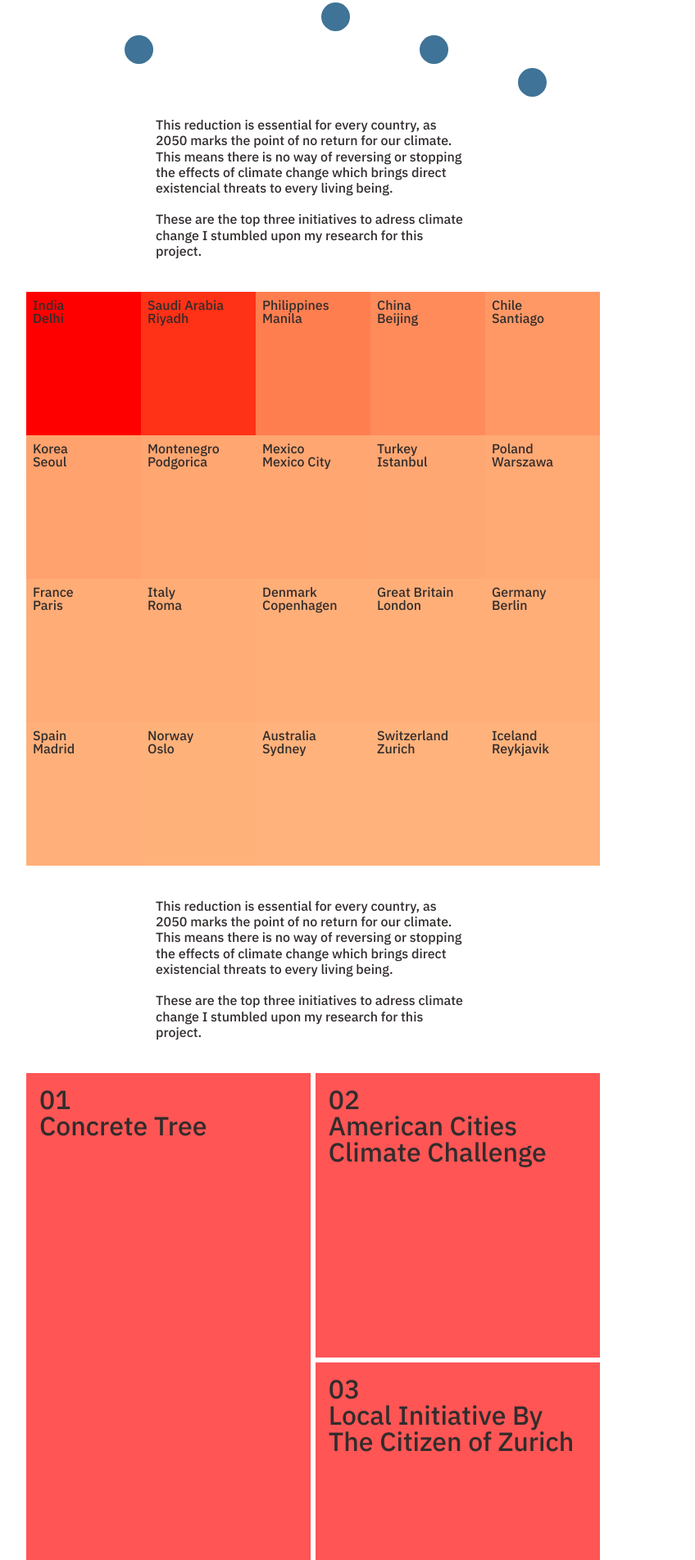
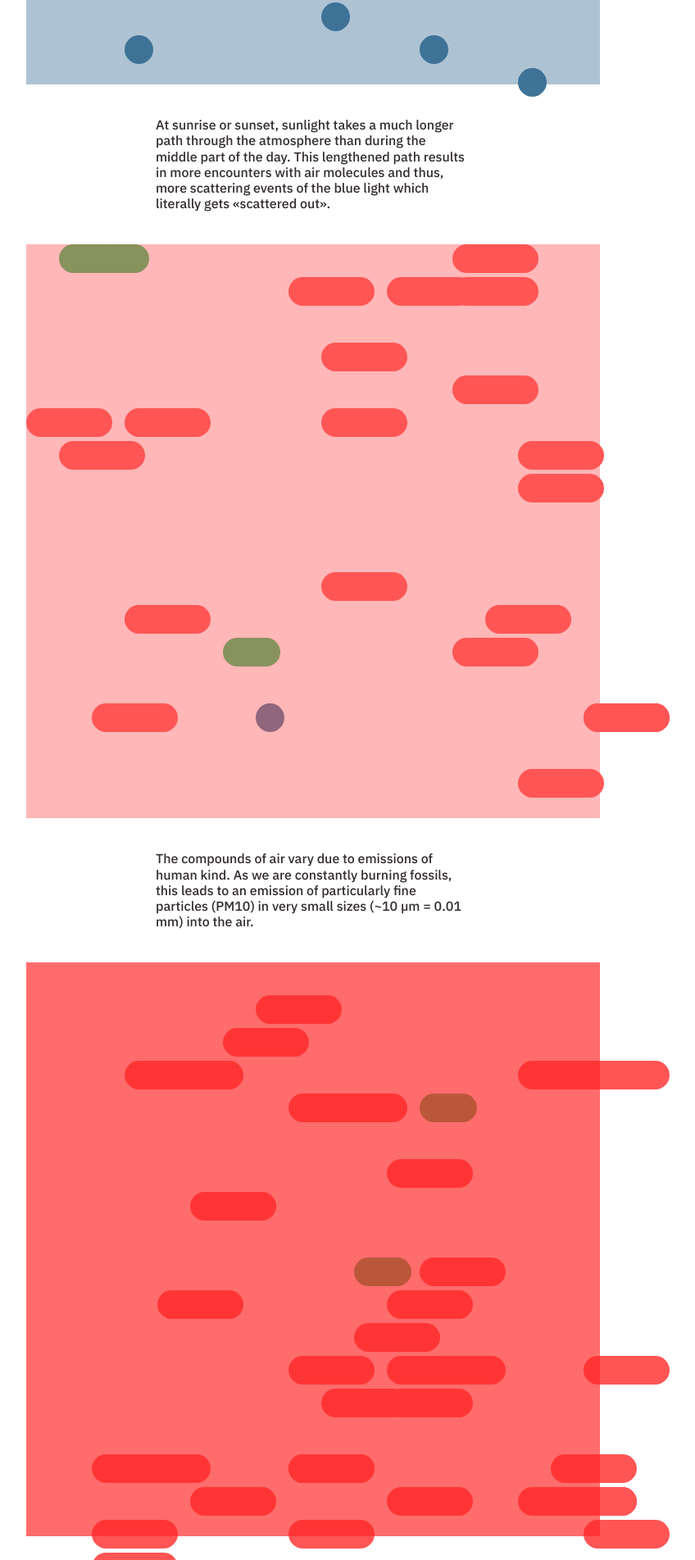
Before and after one commit to interactivethings/crimson-to-salmon, a React (Create React App) app: page / in a window 1280 px wide. Shown: the part 1864-3767 px from the top of the page at 82% size, without its empty margins (258-1106 px from the left). Built offline with nearby package versions, Linux system fonts and the light colour scheme.

Commit message:
Add red scattering + sky appearance animation

```diff
--- a/src/Main.tsx
+++ b/src/Main.tsx
@@ -7,7 +7,7 @@ import { Air } from './components/Air';
 // import {Country} from "../src/components/Countries"
 import styled from '@emotion/styled-base';
 // import { ParagraphStory } from './materials/materials';
-import { BlueScattering } from './components/Scattering';
+import { BlueScattering, RedScattering, RedPollutedScattering } from './components/Scattering';
 import { Country, TwentyCountries } from './components/Countries';
 import { ParagraphStory } from './materials/materials';
 import { Initiatives } from './components/Initiatives';
@@ -50,6 +50,16 @@ export class Main extends React.Component<Props> {
         </ParagraphStory>
         <BlueScattering />
 
+        <ParagraphStory>
+            At sunrise or sunset, sunlight takes a much longer path through the atmosphere than during the middle part of the day. This lengthened path results in more encounters with air molecules and thus, more scattering events of the blue light which literally gets «scattered out».
+        </ParagraphStory>
+        <RedScattering />
+
+        <ParagraphStory>
+            The compounds of air vary due to emissions of human kind. As we are constantly burning fossils, this leads to an emission of particularly fine particles (PM10) in very small sizes (~10 µm = 0.01 mm) into the air.
+        </ParagraphStory>
+        <RedPollutedScattering />
+
         {/* Twenty Countries */}
         <ParagraphStory>
             This reduction is essential for every country, as 2050 marks the point of no return for our climate. This means there is no way of reversing or stopping the effects of climate change which brings direct existencial threats to every living being.<br></br>
--- a/src/components/Scattering.tsx
+++ b/src/components/Scattering.tsx
@@ -1,13 +1,7 @@
 import * as React from 'react';
 import styled from '@emotion/styled-base';
 import { keyframes } from '@emotion/core';
-import { AirBlue, AirRed, AirGreen } from 'src/materials/materials';
-
-export const BlueWrapper = styled('div')`
-    position: relative;
-    width: 700px;
-    height: 700px;
-`
+import { AirBlue, AirRed, AirGreen, VizWrapper, AirRedDark } from 'src/materials/materials';
 
 export const xPositionBlue = Math.round(((Math.random() * 700) + 1) / 40) * 40;
 export const xPositionGreen = Math.round(((Math.random() * 700) + 1) / 40) * 40;
@@ -38,7 +32,7 @@ export const ScatterElementBlue = styled('div')`
     border-radius: 17.5px;
     background-color: ${AirBlue};
     position: absolute;
-    animation: ${BlueScatter} ease-out 5s;
+    animation: ${BlueScatter} ease-out 3s;
 `
 
 const GreenScatter = keyframes`
@@ -62,7 +56,7 @@ export const ScatterElementGreen = styled('div')`
     border-radius: 17.5px;
     background-color: ${AirGreen};
     position: absolute;
-    animation: ${GreenScatter} ease-out 5s;
+    animation: ${GreenScatter} ease-out 3s;
 `
 
 const RedScatter = keyframes`
@@ -77,8 +71,39 @@ const RedScatter = keyframes`
       top: ${xPositionBlue};
       left: ${xPositionBlue};
   }
+`;
 
+const BlueSky = keyframes`
+  from, 50% {
+    opacity: 0;
+  }
+
+  100% {
+      opacity: 0.5;
+  }
 `;
+
+const RedSky = keyframes`
+  from, 50% {
+    opacity: 0;
+  }
+
+  100% {
+      opacity: 0.5;
+  }
+`;
+
+const ExtremeRedSky = keyframes`
+  from, 50% {
+    opacity: 0;
+  }
+
+  100% {
+      opacity: 0.8;
+  }
+`;
+
+
 
 export const ScatterElementRed = styled('div')`
     width: 105px;
@@ -86,7 +111,32 @@ export const ScatterElementRed = styled('div')`
     border-radius: 17.5px;
     background-color: ${AirRed};
     position: absolute;
-    animation: ${RedScatter} ease-out 5s;
+    animation: ${RedScatter} ease-out 3s;
+`
+
+export const DaytimeSky = styled('div')`
+    width: 700px;
+    height: 700px;
+    background-color: ${AirBlue};
+    opacity: 0.5;
+    animation: ${BlueSky} ease-out 6s;
+`
+
+export const EveningSky = styled('div')`
+    width: 700px;
+    height: 700px;
+    background-color: ${AirRed};
+    opacity: 0.5;
+    animation: ${RedSky} ease-out 6s;
+`
+
+export const PollutedEveningSky = styled('div')`
+    width: 700px;
+    height: 700px;
+    background-color: ${AirRedDark};
+    opacity: 0.8;
+    animation: ${ExtremeRedSky} ease-out 6s;
+
 `
 
 export class BlueScattering extends React.Component {
@@ -118,7 +168,7 @@ export class BlueScattering extends React.Component {
         }
 
         return(
-            <BlueWrapper>
+            <VizWrapper>
                 {blueElements.map( blueElement =>
                 <ScatterElementBlue style={{left: blueElement.xPos, top: blueElement.yPos}}/>
                 )}
@@ -130,7 +180,90 @@ export class BlueScattering extends React.Component {
                 {greenElements.map( greenElement =>
                 <ScatterElementRed style={{left: greenElement.xPos, top: greenElement.yPos}}/>
                 )}
-            </BlueWrapper>
+                <DaytimeSky />
+            </VizWrapper>
         );
     }
 }
+
+export class RedScattering extends React.Component {
+    render() {
+        const blueElements = [];
+        const redElements = [];
+        const greenElements = [];
+
+
+        for (let i = 0; i < 1; i++) {
+            blueElements.push({
+                xPos: Math.round(((Math.random() * 700) + 1) / 40) * 40,
+                yPos: Math.round(((Math.random() * 700) + 1) / 40) * 40,
+            });
+        }
+
+        for (let i = 0; i < 3; i++) {
+            redElements.push({
+                xPos: Math.round(((Math.random() * 700) + 1) / 40) * 40,
+                yPos: Math.round(((Math.random() * 700) + 1) / 40) * 40,
+            });
+        }
+
+        for (let i = 0; i < 20; i++) {
+            greenElements.push({
+                xPos: Math.round(((Math.random() * 700) + 1) / 40) * 40,
+                yPos: Math.round(((Math.random() * 700) + 1) / 40) * 40,
+            });
+        }
+
+        return(
+            <VizWrapper>
+                {blueElements.map( blueElement =>
+                <ScatterElementBlue style={{left: blueElement.xPos, top: blueElement.yPos}}/>
+                )}
+
+                {redElements.map( redElement =>
+                <ScatterElementGreen style={{left: redElement.xPos, top: redElement.yPos}}/>
+                )}
+
+                {greenElements.map( greenElement =>
+                <ScatterElementRed style={{left: greenElement.xPos, top: greenElement.yPos}}/>
+                )}
+
+                <EveningSky />
+            </VizWrapper>
+        );
+    }
+}
+
+export class RedPollutedScattering extends React.Component {
+    render() {
+        const redElements = [];
+        const greenElements = [];
+
+        for (let i = 0; i < 2; i++) {
+            redElements.push({
+                xPos: Math.round(((Math.random() * 700) + 1) / 40) * 40,
+                yPos: Math.round(((Math.random() * 700) + 1) / 40) * 40,
+            });
+        }
+
+        for (let i = 0; i < 35; i++) {
+            greenElements.push({
+                xPos: Math.round(((Math.random() * 700) + 1) / 40) * 40,
+                yPos: Math.round(((Math.random() * 700) + 1) / 40) * 40,
+            });
+        }
+
+        return(
+            <VizWrapper>
+                {redElements.map( redElement =>
+                <ScatterElementGreen style={{left: redElement.xPos, top: redElement.yPos}}/>
+                )}
+
+                {greenElements.map( greenElement =>
+                <ScatterElementRed style={{left: greenElement.xPos, top: greenElement.yPos}}/>
+                )}
+                <PollutedEveningSky />
+            </VizWrapper>
+        );
+    }
+}
--- a/src/materials/materials.tsx
+++ b/src/materials/materials.tsx
@@ -10,14 +10,24 @@ export const AirBlueLight = '#d7e2ef';
 export const AirBlue = '#3F7397';
 export const AirGreen = '#2FBF62';
 export const AirRed = '#FF5555';
+export const AirRedDark = '#FF2626';
+
+// Layout
+
+export const Chapter = styled('div')`
+    display: flex;
+    justify-content: center;
+    align-items: center;
+`
+
+export const VizWrapper = styled('div')`
+    position: relative;
+    width: 700px;
+    height: 700px;
+`
+
 
 // Typography
-
-export const Chapter = styled('div')`
-display: flex;
-justify-content: center;
-align-items: center;
-`
 
 export const ParagraphStory = styled('p')`
     display: flex;
```
